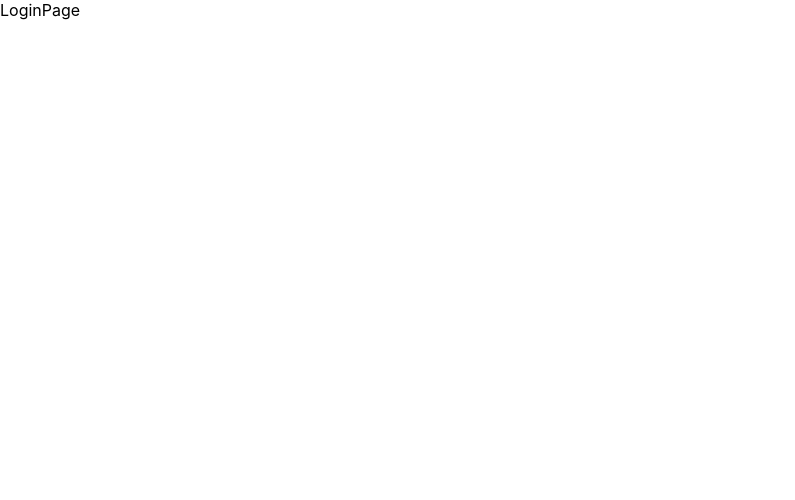
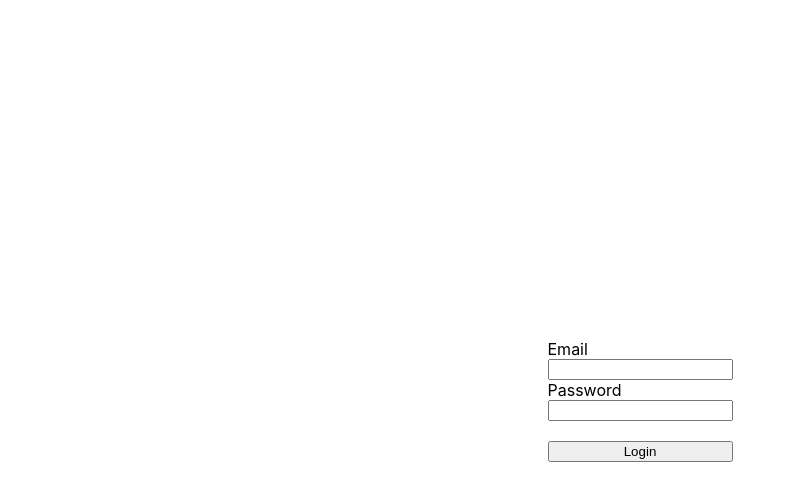
Before and after one commit to gee1suu/nodejs, a React (Create React App) app in the folder client/: page /login in a window 1280 px wide. Shown: the top 500 px of the page, without its empty margins (0-795 px from the left). Built offline with nearby package versions, Linux system fonts and the light colour scheme.

Commit message:
#29 로그인 페이지 (1)

```diff
--- a/client/src/components/views/LandingPage/LandingPage.js
+++ b/client/src/components/views/LandingPage/LandingPage.js
@@ -5,5 +5,17 @@ export default function LandingPage() {
   useEffect(() => {
     axios.get("/api/hello").then((response) => console.log(response.data));
   }, []);
-  return <div>LandingPage</div>;
+  return (
+    <div
+      style={{
+        display: "flex",
+        justifyContent: "center",
+        alignItems: "center",
+        width: "100%",
+        height: "100vh",
+      }}
+    >
+      <h2>시작 페이지</h2>
+    </div>
+  );
 }
--- a/client/src/components/views/LoginPage/LoginPage.js
+++ b/client/src/components/views/LoginPage/LoginPage.js
@@ -1,3 +1,35 @@
+import { useState } from "react";
+
 export default function LoginPage() {
-  return <div>LoginPage</div>;
+  const [email, setEmail] = useState("");
+  const [password, setPassword] = useState("");
+
+  return (
+    <div
+      style={{
+        display: "flex",
+        justifyContent: "center",
+        alignItems: "center",
+        width: "100%",
+        height: "100vh",
+      }}
+    >
+      <form style={{ display: "flex", flexDirection: "column" }}>
+        <label>Email</label>
+        <input
+          type="email"
+          value={email}
+          onChange={(event) => setEmail(event.currentTarget.value)}
+        />
+        <label>Password</label>
+        <input
+          type="password"
+          value={password}
+          onChange={(event) => setPassword(event.currentTarget.value)}
+        />
+        <br />
+        <button>Login</button>
+      </form>
+    </div>
+  );
 }
```
